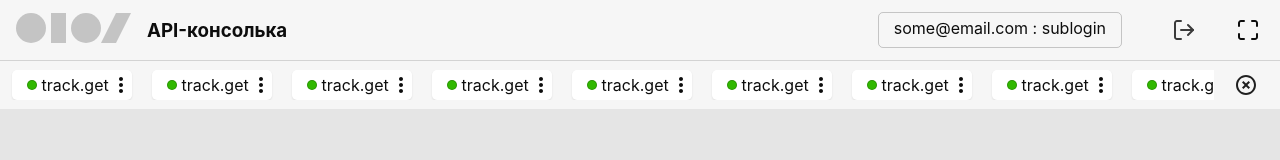
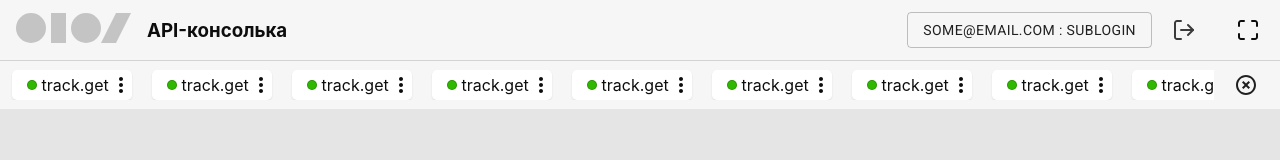
Before and after one commit to Aidrocker/stories-api, a React (Create React App) app: page /mainapp in a window 1280 px wide. Shown: the top 160 px of the page. Built offline with nearby package versions, Linux system fonts and the light colour scheme; what src would draw is missing.

Commit message:
Add log out function

```diff
--- a/src/App.tsx
+++ b/src/App.tsx
@@ -4,7 +4,7 @@ import {PersistGate} from 'redux-persist/integration/react';
 import {BrowserRouter as Router, Switch, Route} from 'react-router-dom';
 import createStore from 'src/store';
 import LoginPage from './containers/LoginPage';
-import { MainApp } from './containers/MainAppPage';
+import MainAppPage  from './containers/MainAppPage';
 
 const {store} = createStore();
 
@@ -18,7 +18,7 @@ function App() {
               <LoginPage />
             </Route>
             <Route path="/mainapp">
-              <MainApp />
+              <MainAppPage />
             </Route>
           </Switch>
         {/* </PersistGate> */}
--- a/src/components/header/Header.tsx
+++ b/src/components/header/Header.tsx
@@ -1,9 +1,19 @@
 import { Button } from '@material-ui/core';
 import React from 'react';
+import { useDispatch } from 'react-redux';
+import { RouteComponentProps, withRouter } from 'react-router-dom';
+import { logout } from 'src/store/actions';
 import 'src/styles/Header.css';
 
+const Header: React.FC<RouteComponentProps> = ({history}) => {
+    const dispatch = useDispatch();
 
-const Header: React.FC = () => {
+    const doLogOut = () => {
+        dispatch(
+          logout()
+        );
+        history.push('/')
+      };
     return (
         <div className='header'>
             <div className='header__icont-and-title'>
@@ -15,11 +25,12 @@ const Header: React.FC = () => {
                 </div>
             </div>
             <div className='header__actions'>
-                <div className='header__user'>
+                <Button variant="outlined">
                     some@email.com :  sublogin
-                </div>
+                </Button>
+
                 <div className='header__log-out'>
-                    <Button className='header__log-out-button'>
+                    <Button className='header__log-out-button' onClick={doLogOut}>
                             <img src="/icons/log-out.svg" alt="" />
                     </Button>
                 </div>
@@ -33,4 +44,4 @@ const Header: React.FC = () => {
     )
 }
 
-export default Header;
+export default withRouter(Header);
--- a/src/components/history/history-list/HistoryList.tsx
+++ b/src/components/history/history-list/HistoryList.tsx
@@ -2,7 +2,7 @@ import React from 'react';
 import 'src/styles/HistoryList.css';
 import HistoryItem from '../history-item/HistoryItem';
 import Tabs from '@material-ui/core/Tabs';
-import { Box, Button } from '@material-ui/core';
+import {  Button } from '@material-ui/core';
 import HighlightOffIcon from '@material-ui/icons/HighlightOff';
 
 
--- a/src/containers/LoginPage.tsx
+++ b/src/containers/LoginPage.tsx
@@ -4,9 +4,6 @@ import { RouteComponentProps, withRouter } from 'react-router-dom';
 import styled from 'styled-components';
 import { authenticate } from 'src/store/actions/auth';
 import Login from 'src/components/login/Login';
-
-interface HomeProps extends RouteComponentProps<any> {
-}
 
 const Wrapper = styled.div`
   height: 100%;
@@ -16,14 +13,15 @@ const Wrapper = styled.div`
   flex-direction: column;
 `;
 
-const LoginPage: React.FC<HomeProps> = ({ history }) => {
+const LoginPage: React.FC<RouteComponentProps> = ({ history }) => {
   const dispatch = useDispatch();
   const [login, setLogin] = useState('');
   const [sublogin, setSubLogin] = useState('');
   const [password, setPassword] = useState('');
   const loading = useSelector((state: RootStateOrAny) => state.auth.loading);
   const isLoggedIn = useSelector((state: RootStateOrAny) => !!state.auth.sessionKey?.length);
-  console.log(loading)
+  const date = useSelector((state:RootStateOrAny) => state);
+  console.log(date)
 
   useEffect(() => {
     if (isLoggedIn) {
--- a/src/containers/MainAppPage.tsx
+++ b/src/containers/MainAppPage.tsx
@@ -1,10 +1,10 @@
 import React from 'react';
+import { RouteComponentProps, withRouter } from 'react-router-dom';
 import Header from 'src/components/header/Header';
-import HistoryItem from 'src/components/history/history-item/HistoryItem';
 import HistoryList from 'src/components/history/history-list/HistoryList';
 
 
-export const MainApp: React.FC = () => {
+const MainAppPage: React.FC<RouteComponentProps>  = ({history}) => {
 
     return (
         <div className='main-app'>
@@ -44,3 +44,5 @@ export const MainApp: React.FC = () => {
         </div>
     )
 }
+
+export default withRouter(MainAppPage);
```
